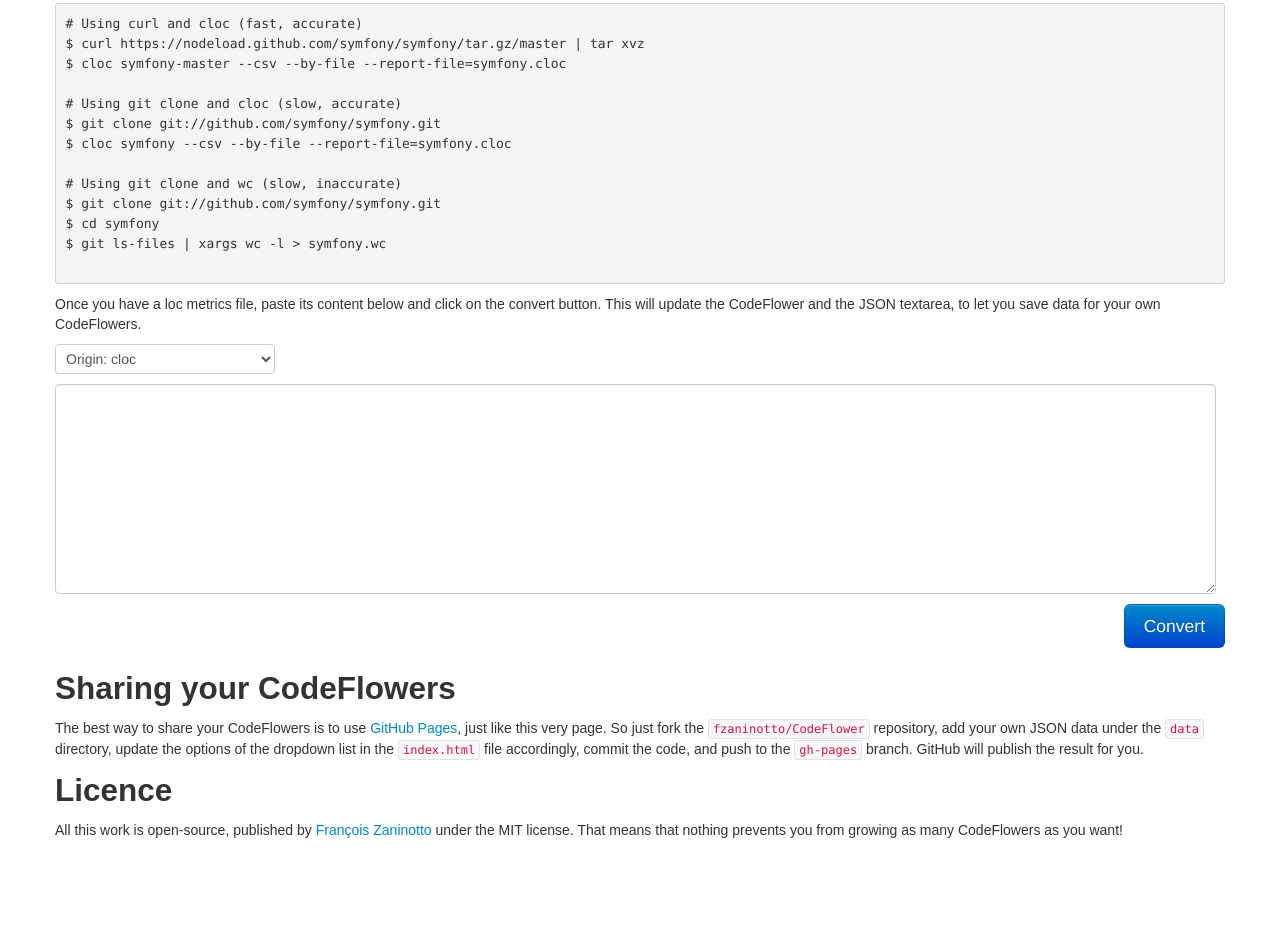
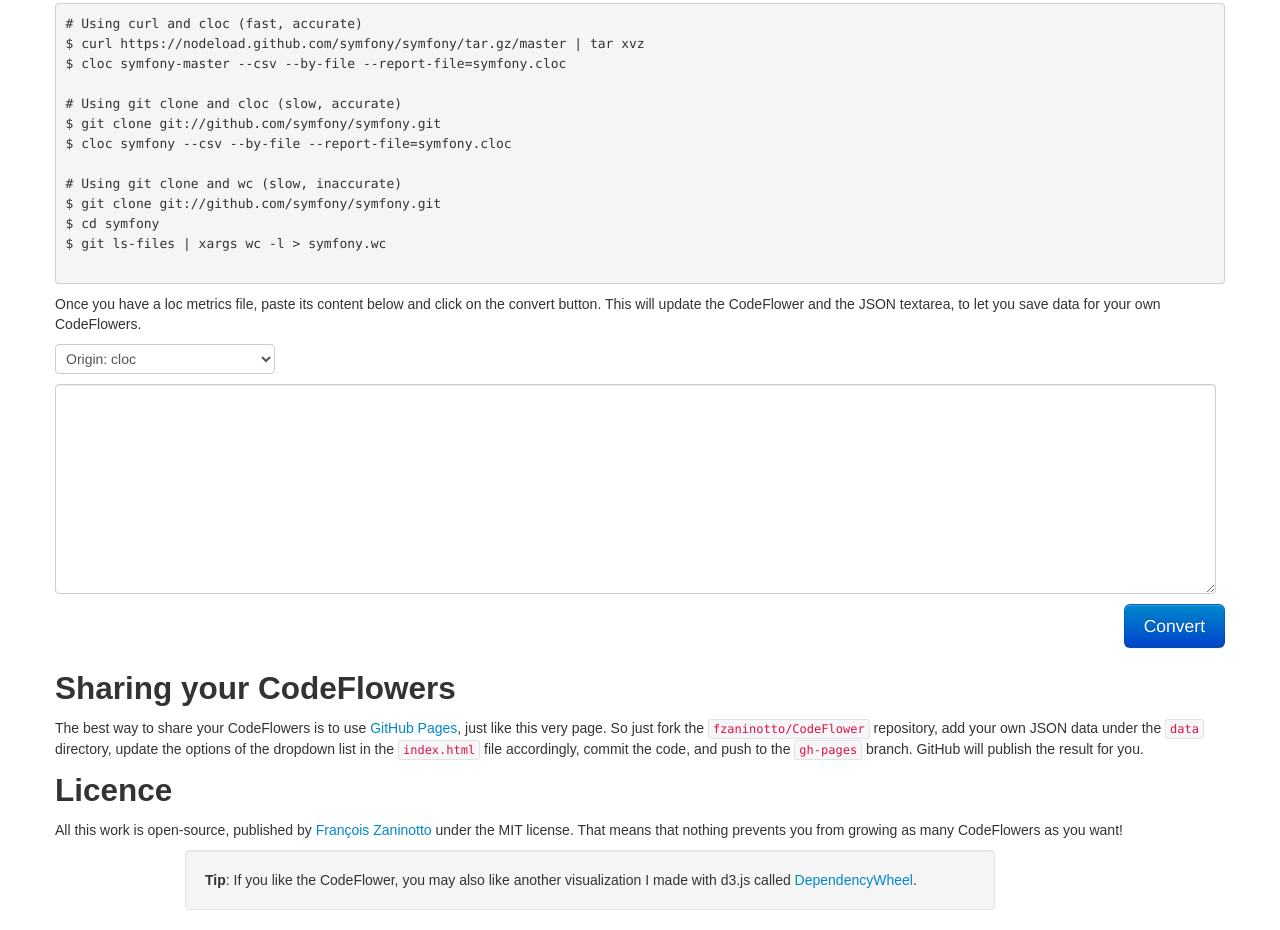
Before and after one commit to fzaninotto/CodeFlower, a plain HTML site: page index.html in a window 1280 px wide. Shown: the part 1529-2459 px from the top of the page. Before the commit the page ends 2379 px from the top, so only its background shows below. Drawn offline with Linux system fonts and the light colour scheme; a web font is replaced by a local one.

Commit message:
Add link to DependencyWheel

```diff
--- a/index.html
+++ b/index.html
@@ -119,6 +119,8 @@ $ git ls-files | xargs wc -l > symfony.wc
         <h2>Licence</h2>
         <p>All this work is open-source, published by <a href="https://twitter.com/francoisz">François Zaninotto</a> under the MIT license. That means that nothing prevents you from growing as many CodeFlowers as you want!</p>
         <a href="https://github.com/fzaninotto/CodeFlower"><img style="position: absolute; top: 0; right: 0; border: 0;" src="https://s3.amazonaws.com/github/ribbons/forkme_right_orange_ff7600.png" alt="Fork me on GitHub"></a>
+
+        <div class="well span8 offset1"><strong>Tip</strong>: If you like the CodeFlower, you may also like another visualization I made with d3.js called <a href="http://redotheweb.com/DependencyWheel/">DependencyWheel</a>.</div>
       </div>
     </div>
     <script type="text/javascript" src="javascripts/d3/d3.js"></script>
```
